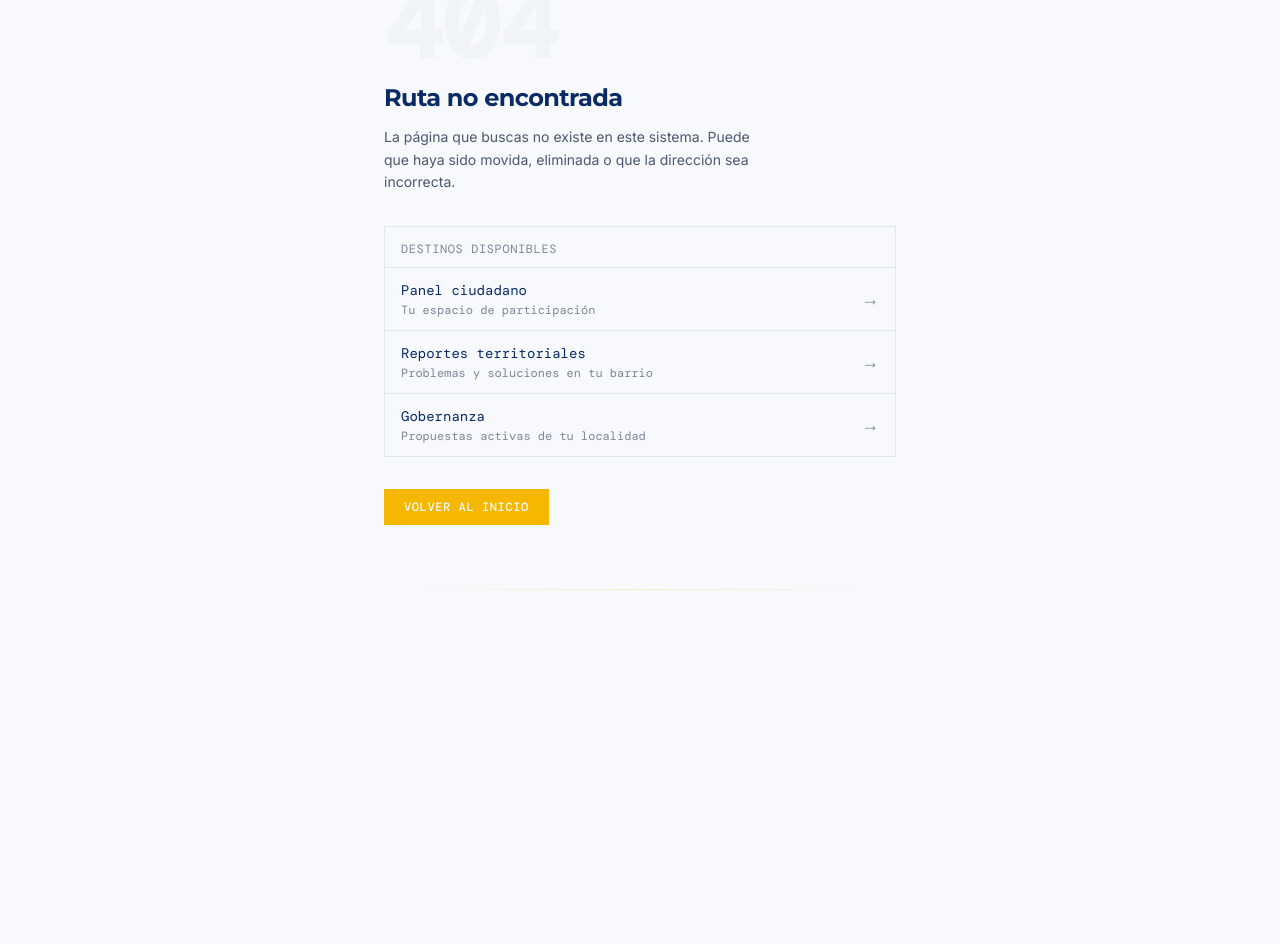
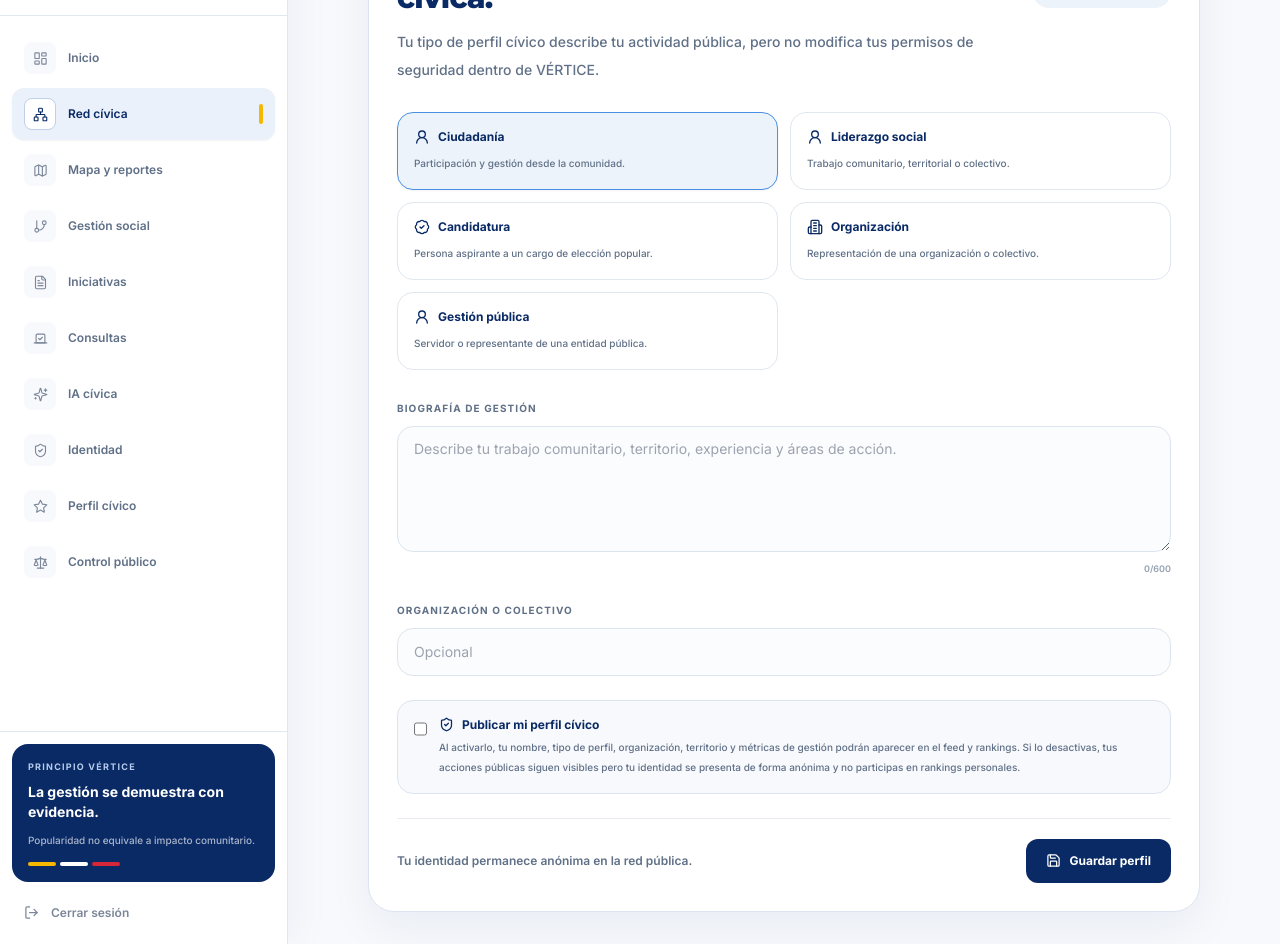
Before and after one commit to VladPhil92/Vertice-OS, a Next.js app in the folder apps/web/: page /dashboard/community/profile in a window 1280 px wide. Before the commit this address had no page. Shown: the part 140-1084 px from the top of the page. Before the commit the page ends 800 px from the top, so only its background shows below. Built offline with nearby package versions, Linux system fonts and the light colour scheme; no server answers; a web font is replaced by a local one.

Commit message:
feat(web): add civic social profile editor

```diff
--- /dev/null
+++ b/apps/web/app/dashboard/community/profile/page.tsx
@@ -0,0 +1,172 @@
+'use client'
+
+import { useEffect, useState } from 'react'
+import { BadgeCheck, Building2, Loader2, Save, ShieldCheck, UserRound } from 'lucide-react'
+import { apiFetch } from '@/lib/api'
+
+type CivicProfileType = 'citizen' | 'social_leader' | 'candidate' | 'organization_rep' | 'public_official'
+
+interface CivicProfile {
+  citizen_id: string
+  display_name: string | null
+  neighborhood: string | null
+  profile_type: CivicProfileType
+  bio: string | null
+  organization: string | null
+  public_profile: boolean
+  reputation_score: number
+}
+
+const PROFILE_TYPES: Array<{ value: CivicProfileType; label: string; description: string }> = [
+  { value: 'citizen', label: 'Ciudadanía', description: 'Participación y gestión desde la comunidad.' },
+  { value: 'social_leader', label: 'Liderazgo social', description: 'Trabajo comunitario, territorial o colectivo.' },
+  { value: 'candidate', label: 'Candidatura', description: 'Persona aspirante a un cargo de elección popular.' },
+  { value: 'organization_rep', label: 'Organización', description: 'Representación de una organización o colectivo.' },
+  { value: 'public_official', label: 'Gestión pública', description: 'Servidor o representante de una entidad pública.' },
+]
+
+export default function CivicProfilePage() {
+  const [profile, setProfile] = useState<CivicProfile | null>(null)
+  const [profileType, setProfileType] = useState<CivicProfileType>('citizen')
+  const [bio, setBio] = useState('')
+  const [organization, setOrganization] = useState('')
+  const [publicProfile, setPublicProfile] = useState(false)
+  const [loading, setLoading] = useState(true)
+  const [saving, setSaving] = useState(false)
+  const [message, setMessage] = useState<string | null>(null)
+
+  useEffect(() => {
+    apiFetch<CivicProfile>('/community/profile/me')
+      .then((data) => {
+        setProfile(data)
+        setProfileType(data.profile_type)
+        setBio(data.bio ?? '')
+        setOrganization(data.organization ?? '')
+        setPublicProfile(data.public_profile)
+      })
+      .finally(() => setLoading(false))
+  }, [])
+
+  async function save() {
+    setSaving(true)
+    setMessage(null)
+    try {
+      const updated = await apiFetch<CivicProfile>('/community/profile/me', {
+        method: 'PATCH',
+        body: JSON.stringify({
+          profile_type: profileType,
+          bio: bio.trim() || null,
+          organization: organization.trim() || null,
+          public_profile: publicProfile,
+        }),
+      })
+      setProfile(updated)
+      setMessage('Perfil cívico actualizado.')
+    } catch (error) {
+      setMessage(error instanceof Error ? error.message : 'No fue posible actualizar el perfil.')
+    } finally {
+      setSaving(false)
+    }
+  }
+
+  if (loading) {
+    return <div className="flex min-h-[60vh] items-center justify-center"><Loader2 className="animate-spin text-[#4A90E2]" /></div>
+  }
+
+  return (
+    <div className="mx-auto w-full max-w-4xl px-4 py-5 sm:px-6 sm:py-8 lg:px-8">
+      <section className="rounded-[26px] border border-[#DCE5EF] bg-white p-5 shadow-[0_16px_45px_rgba(10,42,102,.06)] sm:p-7">
+        <div className="flex flex-col gap-5 sm:flex-row sm:items-start sm:justify-between">
+          <div>
+            <div className="text-[10px] font-extrabold uppercase tracking-[.14em] text-[#7B8799]">Identidad social pública</div>
+            <h1 className="mt-2 text-2xl font-extrabold text-[#0A2A66] sm:text-3xl">Configura cómo apareces en la red cívica.</h1>
+            <p className="mt-3 max-w-2xl text-sm font-medium leading-7 text-[#607087]">
+              Tu tipo de perfil cívico describe tu actividad pública, pero no modifica tus permisos de seguridad dentro de VÉRTICE.
+            </p>
+          </div>
+          <div className="rounded-2xl bg-[#EDF3FA] px-4 py-3 text-right">
+            <div className="text-[9px] font-extrabold uppercase tracking-[.12em] text-[#7B8799]">Reputación actual</div>
+            <div className="mt-1 text-2xl font-extrabold text-[#0A2A66]">{Math.round(profile?.reputation_score ?? 0)}</div>
+          </div>
+        </div>
+
+        <div className="mt-7 grid gap-3 sm:grid-cols-2">
+          {PROFILE_TYPES.map((option) => {
+            const selected = option.value === profileType
+            return (
+              <button
+                key={option.value}
+                type="button"
+                onClick={() => setProfileType(option.value)}
+                className={selected
+                  ? 'rounded-2xl border border-[#4A90E2] bg-[#EDF3FA] p-4 text-left shadow-sm'
+                  : 'rounded-2xl border border-[#E1E7EF] bg-white p-4 text-left hover:bg-[#F7F9FC]'}
+              >
+                <div className="flex items-center gap-2">
+                  {option.value === 'organization_rep' ? <Building2 size={16} /> : option.value === 'candidate' ? <BadgeCheck size={16} /> : <UserRound size={16} />}
+                  <span className="text-xs font-extrabold text-[#0A2A66]">{option.label}</span>
+                </div>
+                <p className="mt-2 text-[10px] font-medium leading-5 text-[#607087]">{option.description}</p>
+              </button>
+            )
+          })}
+        </div>
+
+        <div className="mt-6 grid gap-5">
+          <label className="block">
+            <span className="text-[10px] font-extrabold uppercase tracking-[.11em] text-[#607087]">Biografía de gestión</span>
+            <textarea
+              value={bio}
+              onChange={(event) => setBio(event.target.value)}
+              maxLength={600}
+              rows={5}
+              placeholder="Describe tu trabajo comunitario, territorio, experiencia y áreas de acción."
+              className="mt-2 w-full rounded-2xl border border-[#DCE5EF] bg-[#FBFCFE] px-4 py-3 text-sm text-[#0A2A66] outline-none focus:border-[#4A90E2]"
+            />
+            <div className="mt-1 text-right text-[9px] font-semibold text-[#94A0B0]">{bio.length}/600</div>
+          </label>
+
+          <label className="block">
+            <span className="text-[10px] font-extrabold uppercase tracking-[.11em] text-[#607087]">Organización o colectivo</span>
+            <input
+              value={organization}
+              onChange={(event) => setOrganization(event.target.value)}
+              maxLength={180}
+              placeholder="Opcional"
+              className="mt-2 h-12 w-full rounded-2xl border border-[#DCE5EF] bg-[#FBFCFE] px-4 text-sm text-[#0A2A66] outline-none focus:border-[#4A90E2]"
+            />
+          </label>
+        </div>
+
+        <div className="mt-6 rounded-2xl border border-[#DCE5EF] bg-[#F7F9FC] p-4">
+          <label className="flex cursor-pointer items-start gap-3">
+            <input
+              type="checkbox"
+              checked={publicProfile}
+              onChange={(event) => setPublicProfile(event.target.checked)}
+              className="mt-1 h-4 w-4"
+            />
+            <div>
+              <div className="flex items-center gap-2 text-xs font-extrabold text-[#0A2A66]"><ShieldCheck size={15} /> Publicar mi perfil cívico</div>
+              <p className="mt-1 text-[10px] font-medium leading-5 text-[#607087]">
+                Al activarlo, tu nombre, tipo de perfil, organización, territorio y métricas de gestión podrán aparecer en el feed y rankings. Si lo desactivas, tus acciones públicas siguen visibles pero tu identidad se presenta de forma anónima y no participas en rankings personales.
+              </p>
+            </div>
+          </label>
+        </div>
+
+        <div className="mt-6 flex flex-wrap items-center justify-between gap-3 border-t border-[#E9EDF3] pt-5">
+          <div className="text-xs font-semibold text-[#607087]">{message ?? (publicProfile ? 'Tu perfil será visible cuando guardes.' : 'Tu identidad permanece anónima en la red pública.')}</div>
+          <button
+            onClick={save}
+            disabled={saving}
+            className="inline-flex min-h-11 items-center gap-2 rounded-xl bg-[#0A2A66] px-5 py-2.5 text-xs font-extrabold text-white disabled:opacity-60"
+          >
+            {saving ? <Loader2 size={15} className="animate-spin" /> : <Save size={15} />}
+            Guardar perfil
+          </button>
+        </div>
+      </section>
+    </div>
+  )
+}
```
